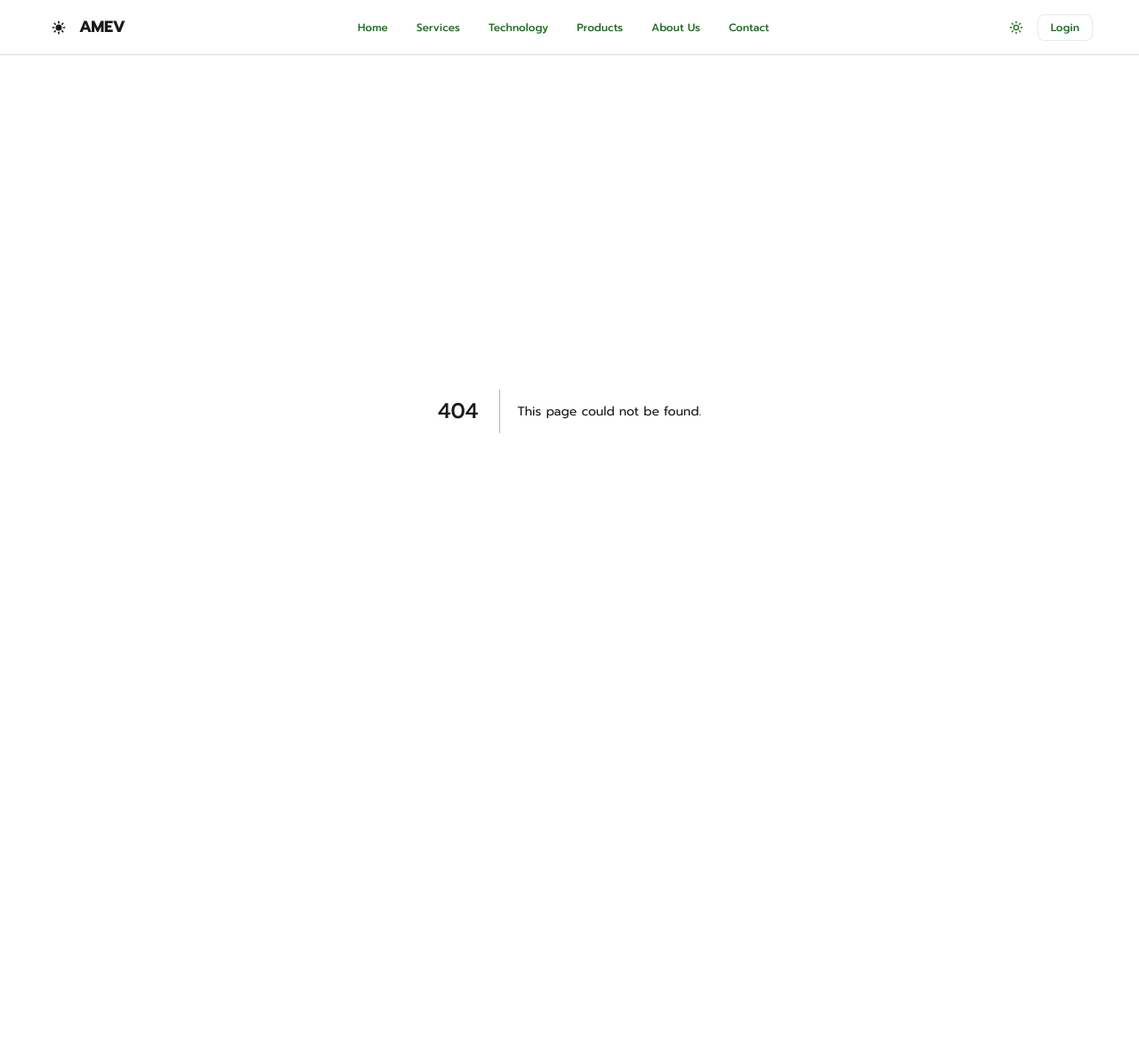
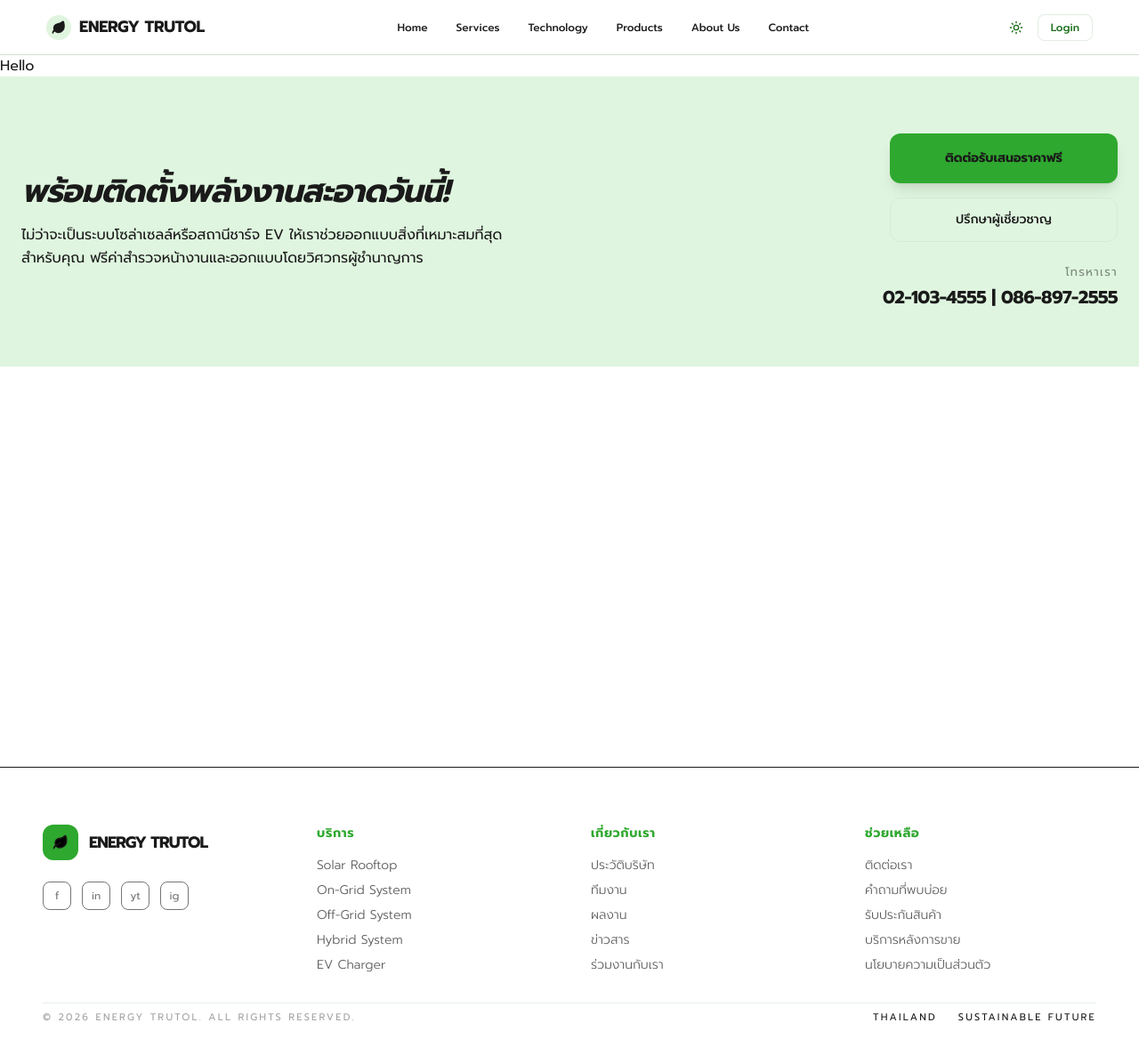
Before and after one commit to Edaxchain/EGT-web, a Next.js app: page /services in a window 1280 px wide. Before the commit this address had no page. Shown: the top 1186 px of the page at 89% size. Before the commit the page ends 862 px from the top, so only its background shows below. Built offline with nearby package versions, Linux system fonts and the light colour scheme.

Commit message:
feat: Add Service page and modify Navbar and Footer content

```diff
--- a/app/_components/layout/Footer.tsx
+++ b/app/_components/layout/Footer.tsx
@@ -1,32 +1,77 @@
+import { Leaf } from "lucide-react";
 export default function Footer() {
-    return (
-        <footer className="w-full bg-panel-dark text-panel-dark-text border-t border-panel-dark-border py-6 px-6 md:px-12 transition-colors z-50">
-            <div className="max-w-7xl mx-auto flex flex-col md:flex-row items-center justify-between gap-6">
-            <div className="flex items-center gap-2 font-brand font-brand text-sm tracking-tighter shrink-0">
-                {/* Logo */}
-                <div className="w-5 h-5 rounded-full bg-amber flex items-center justify-center">
-                    <svg viewBox="0 0 13 13" className="w-2.5 h-2.5 fill-panel-dark">
-                        <circle cx="6.5" cy="6.5" r="2.5" />
-                    </svg>
+  return (
+    <footer className="w-full bg-background text-text-main border-t border-ink py-16 px-6 md:px-12 transition-colors">
+      <div className="max-w-7xl mx-auto">
+        <div className="grid grid-cols-1 md:grid-cols-2 lg:grid-cols-4 gap-12">
+
+          {/* Brand & Socials */}
+          <div className="space-y-6">
+            <div className="flex items-center gap-3">
+              <div className="w-10 h-10 bg-brand-dominant rounded-xl flex items-center justify-center">
+                <Leaf size={18} fill="text-text-main"/>
+              </div>
+              <span className="font-bold text-lg tracking-tighter uppercase">
+                Energy Trutol
+              </span>
+            </div>
+            {/* Social Icons */}
+            <div className="flex gap-3">
+              {['f', 'in', 'yt', 'ig'].map((social) => (
+                <div key={social} className="w-8 h-8 rounded-lg border border-ink flex items-center justify-center text-xs text-text-main/60 hover:border-brand-dominant hover:text-brand-dominant transition-colors cursor-pointer">
+                  {social}
                 </div>
-                <span className="text-panel-dark-text">AMEV</span>
+              ))}
             </div>
+          </div>
 
-            <div className="flex flex-wrap justify-center gap-x-6 gap-y-3 font-brand text-[11px] font-brand tracking-widest">
-                <span className="text-panel-dark-muted cursor-pointer hover:text-panel-dark-text transition-colors">About</span>
-                <span className="text-panel-dark-muted cursor-pointer hover:text-panel-dark-text transition-colors">Project</span>
-                <span className="text-panel-dark-muted cursor-pointer hover:text-panel-dark-text transition-colors">Solutions</span>
-                <span className="text-panel-dark-muted cursor-pointer hover:text-panel-dark-text transition-colors">Community</span>
-                <span className="text-panel-dark-muted cursor-pointer hover:text-panel-dark-text transition-colors">Partners</span>
-                <span className="text-panel-dark-muted cursor-pointer hover:text-panel-dark-text transition-colors">Contact</span>
-            </div>
+          {/* Services */}
+          <div>
+            <h4 className="font-bold text-brand-dominant mb-4 uppercase tracking-wider text-sm">บริการ</h4>
+            <ul className="space-y-2 text-sm text-text-main/70 font-light">
+              <li className="hover:text-brand-dominant cursor-pointer transition-colors">Solar Rooftop</li>
+              <li className="hover:text-brand-dominant cursor-pointer transition-colors">On-Grid System</li>
+              <li className="hover:text-brand-dominant cursor-pointer transition-colors">Off-Grid System</li>
+              <li className="hover:text-brand-dominant cursor-pointer transition-colors">Hybrid System</li>
+              <li className="hover:text-brand-dominant cursor-pointer transition-colors">EV Charger</li>
+            </ul>
+          </div>
 
-            {/* Copyright Note */}
-            <div className="text-[11px] font-brand text-panel-dark-muted opacity-80 tracking-tighter text-center md:text-right">
-                © 2026 Ample Rich Investors Corp. <br className="md:hidden" /> All rights reserved
-            </div>
+          {/* About */}
+          <div>
+            <h4 className="font-bold text-brand-dominant mb-4 uppercase tracking-wider text-sm">เกี่ยวกับเรา</h4>
+            <ul className="space-y-2 text-sm text-text-main/70 font-light">
+              <li className="hover:text-brand-dominant cursor-pointer transition-colors">ประวัติบริษัท</li>
+              <li className="hover:text-brand-dominant cursor-pointer transition-colors">ทีมงาน</li>
+              <li className="hover:text-brand-dominant cursor-pointer transition-colors">ผลงาน</li>
+              <li className="hover:text-brand-dominant cursor-pointer transition-colors">ข่าวสาร</li>
+              <li className="hover:text-brand-dominant cursor-pointer transition-colors">ร่วมงานกับเรา</li>
+            </ul>
+          </div>
+
+          {/* Support */}
+          <div>
+            <h4 className="font-bold text-brand-dominant mb-4 uppercase tracking-wider text-sm">ช่วยเหลือ</h4>
+            <ul className="space-y-2 text-sm text-text-main/70 font-light">
+              <li className="hover:text-brand-dominant cursor-pointer transition-colors">ติดต่อเรา</li>
+              <li className="hover:text-brand-dominant cursor-pointer transition-colors">คำถามที่พบบ่อย</li>
+              <li className="hover:text-brand-dominant cursor-pointer transition-colors">รับประกันสินค้า</li>
+              <li className="hover:text-brand-dominant cursor-pointer transition-colors">บริการหลังการขาย</li>
+              <li className="hover:text-brand-dominant cursor-pointer transition-colors">นโยบายความเป็นส่วนตัว</li>
+            </ul>
+          </div>
 
         </div>
-        </footer>
-    );
+
+        {/* Bottom Bar */}
+        <div className="mt-8 pt-2 border-t border-border/50 text-[11px] text-text-main/40 uppercase tracking-[0.2em] flex flex-col md:flex-row justify-between items-center gap-4">
+          <div>© 2026 Energy Trutol. All rights reserved.</div>
+          <div className="flex gap-6">
+            <span>Thailand</span>
+            <span>Sustainable Future</span>
+          </div>
+        </div>
+      </div>
+    </footer>
+  );
 }
--- a/app/_components/layout/Navbar.tsx
+++ b/app/_components/layout/Navbar.tsx
@@ -2,7 +2,7 @@
 
 import { useState } from "react";
 import Link from "next/link";
-import { Sun, Menu, X } from "lucide-react";
+import { Leaf, Menu, X } from "lucide-react";
 import { Button } from "@/app/_components/ui/button";
 import { ModeToggle } from "@/app/_components/ui/modeToggle";
 
@@ -21,10 +21,10 @@ export default function Navbar() {
             <nav className="h-[62px] flex items-center justify-between px-6 md:px-[52px] border-b border-border bg-background sticky top-0 z-[100] transition-colors">
                 {/* Logo */}
                 <div className="flex items-center gap-[9px] font-brand text-[18px] font-[900] text-text-main tracking-[-0.3px] cursor-pointer group shrink-0">
-                    <div className="logo-sun w-[28px] h-[28px] rounded-full bg-amber flex items-center justify-center transition-all duration-300 group-hover:shadow-[0_0_0_4px_rgba(245,166,35,0.2),0_0_16px_rgba(245,166,35,0.3)]">
-                        <Sun size={16} strokeWidth={2.5} fill="currentColor" />
+                    <div className="logo-sun w-[28px] h-[28px] rounded-full bg-brand-subtle flex items-center justify-center transition-all duration-300 group-hover:shadow-(var(--card-shadow)),0_0_16px_(var(--card-shadow))]">
+                        <Leaf size={16} strokeWidth={2.5} fill="currentColor" />
                     </div>
-                    <span className="block uppercase"> AMEV </span>
+                    <span className="block uppercase"> Energy Trutol </span>
                 </div>
 
                 {/* Desktop Menu */}
@@ -34,7 +34,7 @@ export default function Navbar() {
                             key={item.title}
                             asChild
                             variant="ghost"
-                            className="font-brand text-[12px] font-[500] text-text-sub hover:bg-foreground/10 hover:text-text-main h-auto py-[5px] px-[14px] rounded-[8px]"
+                            className="font-brand text-[12px] font-[500] text-text-main hover:bg-foreground/10 hover:text-brand-dominant h-auto py-[5px] px-[14px] rounded-[8px]"
                         >
                             <Link href={item.href}>{item.title}</Link>
                         </Button>
--- /dev/null
+++ b/app/services/CTA.tsx
@@ -0,0 +1,59 @@
+'use client'
+import { Button } from "../_components/ui/button"
+
+
+export default function CTAS() {
+    return (
+        <section
+            id="CTA"
+            className="relative overflow-hidden bg-brand-subtle py-16 px-6">
+            {/* Background Pattern (Dot Grid) */}
+            <div
+                className="absolute inset-0 pointer-events-none opacity-10"
+                style={{
+                    backgroundImage: `radial-gradient(circle, var(--brand-subtle) 1px, transparent 1px)`,
+                    backgroundSize: '30px 30px'
+                }}
+            />
+
+            <div className="max-w-7xl mx-auto flex flex-col md:flex-row items-center justify-between gap-10 relative z-10">
+
+                {/* Left Content */}
+                <div className="text-center md:text-left flex-1">
+                    <h2 className="text-3xl md:text-4xl font-bold text-text-main mb-4 tracking-tight italic">
+                        พร้อมติดตั้งพลังงานสะอาดวันนี้!
+                    </h2>
+                    <p className="text-text-main font-brand max-w-xl leading-relaxed">
+                        ไม่ว่าจะเป็นระบบโซล่าเซลล์หรือสถานีชาร์จ EV ให้เราช่วยออกแบบสิ่งที่เหมาะสมที่สุดสำหรับคุณ
+                        ฟรีค่าสำรวจหน้างานและออกแบบโดยวิศวกรผู้ชำนาญการ
+                    </p>
+                </div>
+
+                {/* Right Actions */}
+                <div className="flex flex-col items-center md:items-end gap-4 shrink-0">
+                    <Button
+                        size="lg"
+                        className="w-64 bg-brand-dominant hover:bg-brand-strong text-text-main font-bold py-7 rounded-xl shadow-lg transition-all hover:-translate-y-1 active:scale-95 border-none"
+                    >
+                        ติดต่อรับเสนอราคาฟรี
+                    </Button>
+
+                    <Button
+                        variant="outline"
+                        size="lg"
+                        className="w-64 bg-transparent border-border/50 hover:border-border hover:bg-brand-strong text-text-main font-medium py-6 rounded-xl transition-all"
+                    >
+                        ปรึกษาผู้เชี่ยวชาญ
+                    </Button>
+
+                    <div className="text-center md:text-right mt-2">
+                        <span className="block text-[13px] text-text-main/50 uppercase tracking-widest mb-1">โทรหาเรา</span>
+                        <strong className="text-lg md:text-xl text-text-main tracking-tight">
+                            02-103-4555 | 086-897-2555
+                        </strong>
+                    </div>
+                </div>
+            </div>
+        </section>
+    )
+}
--- /dev/null
+++ b/app/services/Hero.tsx
@@ -0,0 +1,9 @@
+'use client'
+
+export default function Hero(){
+    return(
+        <div>
+            Hello
+        </div>
+    )
+}
--- /dev/null
+++ b/app/services/page.tsx
@@ -0,0 +1,11 @@
+import CTAS from "./CTA";
+import Hero from "./Hero";
+
+export default function ServicePage() {
+    return (
+        <main className="flex min-h-screen flex-col bg-background">
+            <Hero />
+            <CTAS />
+        </main>
+    );
+}
```
Also changed, not shown: app/layout.tsx (+6 -7 lines).
